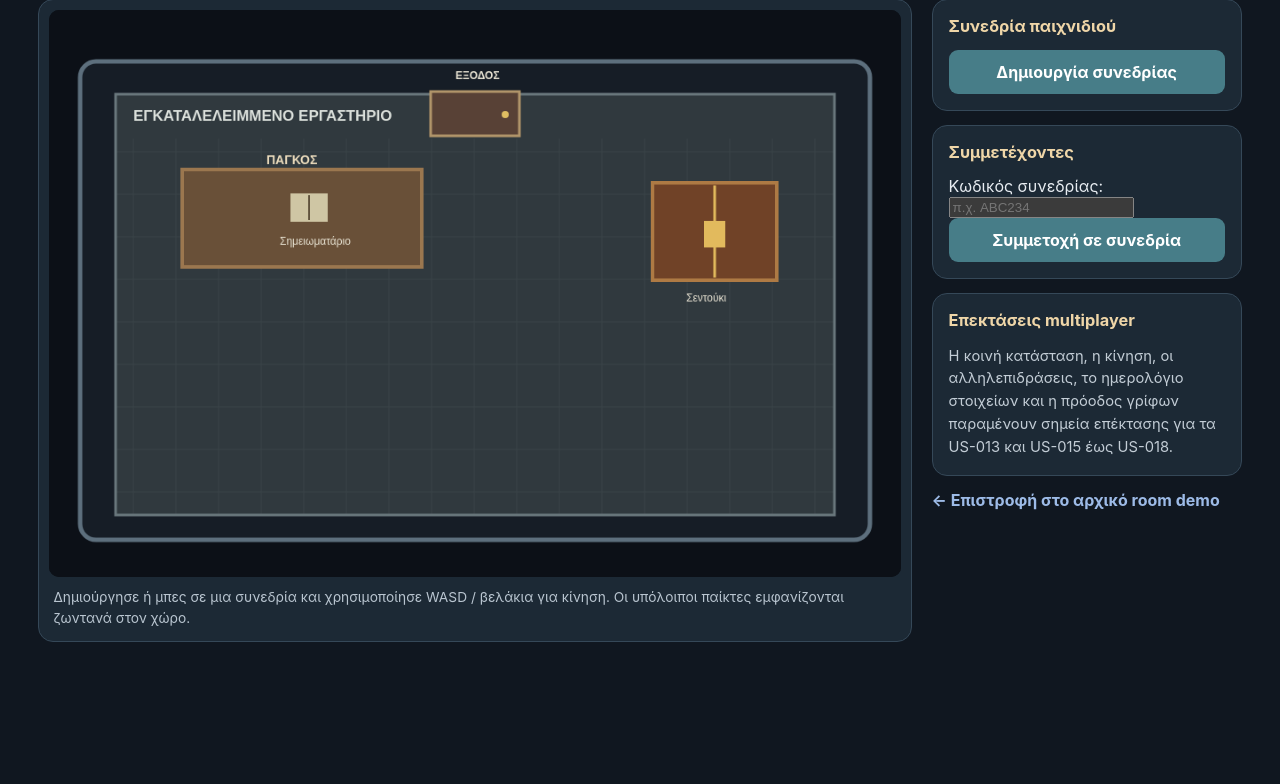
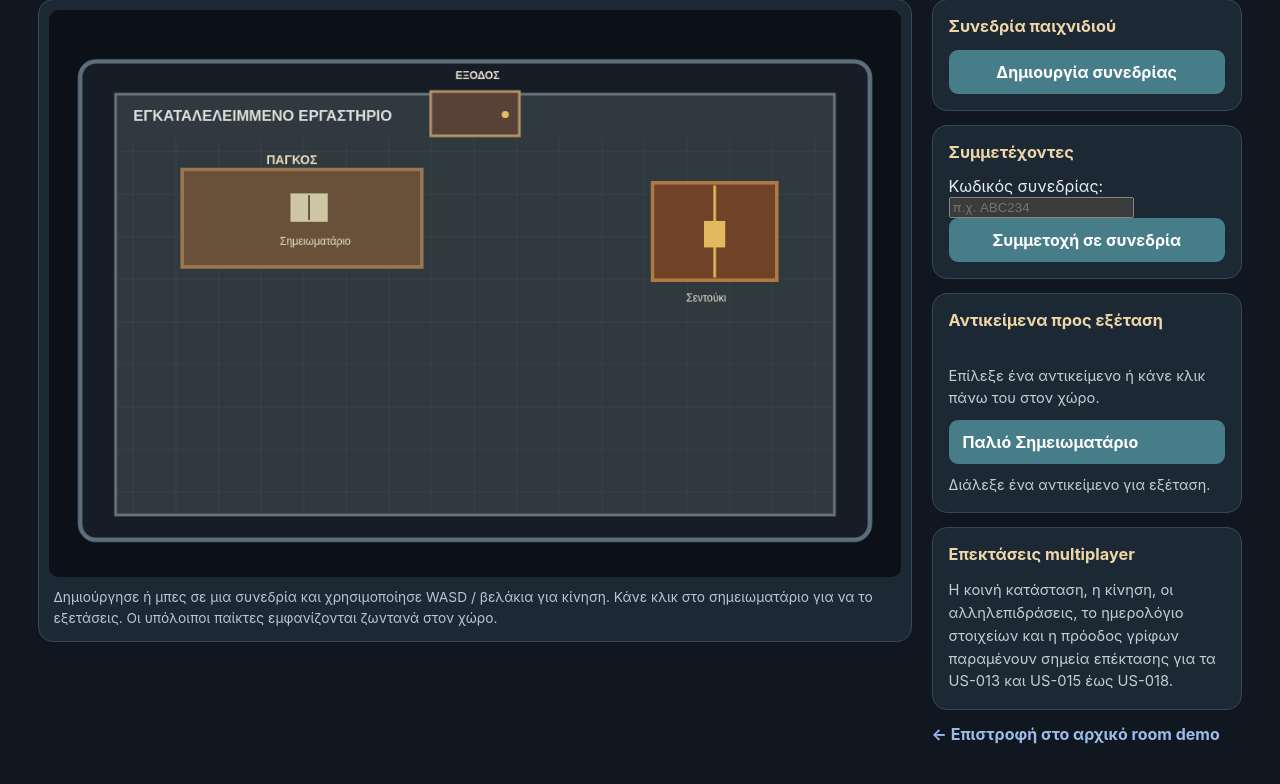
Before and after one commit to Eragon-24/EscapeHUB-Semester-Project, a Spring Boot app: page /multiplayer-room in a window 1280 px wide. Shown: the part 228-1012 px from the top of the page. Before the commit the page ends 870 px from the top, so only its background shows below. Run offline with Spring Boot 4, Linux system fonts and the light colour scheme; the visitor is signed in with stand-in values (Sample User, id 1); some of the project's set-up classes (security, data sources, template engines, error pages and the like) are left out, and stand-ins take their place.

Commit message:
Connect room object inspection to UI
Co-authored-by: Copilot <223556219+Copilot@users.noreply.github.com>

```diff
--- a/src/main/resources/static/js/nearby-object-inspection.js
+++ b/src/main/resources/static/js/nearby-object-inspection.js
@@ -9,6 +9,7 @@
             if (!this.card) {
                 return;
             }
+            this.canvas = document.getElementById('room-canvas');
 
             this.card.addEventListener('click', (event) => {
                 const button = event.target.closest('[data-inspect-object-id]');
@@ -16,6 +17,26 @@
                     this.requestInspection(button.dataset.inspectObjectId);
                 }
             });
+
+            if (this.canvas) {
+                this.canvas.addEventListener('click', (event) => {
+                    const bounds = this.canvas.getBoundingClientRect();
+                    if (!bounds.width || !bounds.height) {
+                        return;
+                    }
+
+                    const x = (event.clientX - bounds.left) * this.canvas.width / bounds.width;
+                    const y = (event.clientY - bounds.top) * this.canvas.height / bounds.height;
+                    if (x < 250 || x > 335 || y < 190 || y > 275) {
+                        return;
+                    }
+
+                    const button = this.card.querySelector('[data-inspect-object-id]');
+                    if (button) {
+                        this.requestInspection(button.dataset.inspectObjectId);
+                    }
+                });
+            }
         }
 
         requestInspection(objectId) {
--- a/src/main/resources/templates/multiplayer-room.html
+++ b/src/main/resources/templates/multiplayer-room.html
@@ -25,11 +25,13 @@
                     width="960"
                     height="640"
                     th:data-session-id="${joinedSessionId != null ? joinedSessionId : createdSessionId}"
-                    aria-label="Απεικόνιση του εγκαταλελειμμένου εργαστηρίου">
+                    aria-label="Απεικόνιση του εγκαταλελειμμένου εργαστηρίου"
+                    aria-describedby="movement-status">
             </canvas>
             <p class="board-caption" id="movement-status">
                 Δημιούργησε ή μπες σε μια συνεδρία και χρησιμοποίησε WASD / βελάκια για κίνηση.
-                Οι υπόλοιποι παίκτες εμφανίζονται ζωντανά στον χώρο.
+                Κάνε κλικ στο σημειωματάριο για να το εξετάσεις. Οι υπόλοιποι παίκτες
+                εμφανίζονται ζωντανά στον χώρο.
             </p>
         </div>
 
@@ -94,6 +96,33 @@
                 <ul id="shared-state-list"></ul>
             </section>
 
+            <section class="room-card nearby-object-inspection"
+                     aria-labelledby="nearby-object-inspection-heading">
+                <h2 id="nearby-object-inspection-heading">Αντικείμενα προς εξέταση</h2>
+                <p class="muted-message">Επίλεξε ένα αντικείμενο ή κάνε κλικ πάνω του στον χώρο.</p>
+                <ul class="nearby-object-inspection__objects">
+                    <li th:each="object : ${inspectableObjects}">
+                        <button type="button"
+                                class="nearby-object-inspection__button"
+                                th:attr="data-inspect-object-id=${object.id}"
+                                th:text="${object.name}">
+                            Εξέταση αντικειμένου
+                        </button>
+                    </li>
+                </ul>
+                <p class="nearby-object-inspection__status"
+                   role="status"
+                   aria-live="polite">
+                    Διάλεξε ένα αντικείμενο για εξέταση.
+                </p>
+                <article class="nearby-object-inspection__details"
+                         aria-live="polite"
+                         hidden>
+                    <h3></h3>
+                    <p></p>
+                </article>
+            </section>
+
             <section class="room-card">
                 <h2>Επεκτάσεις multiplayer</h2>
                 <p class="muted-message">
@@ -110,5 +139,6 @@
 <script th:src="@{/js/multiplayer-room.js}" defer></script>
 <script th:src="@{/js/game-state.js}" defer></script>
 <script th:src="@{/js/shared-state.js}" defer></script>
+<script th:src="@{/js/nearby-object-inspection.js}" defer></script>
 </body>
 </html>
```
Also changed, not shown: 1 other file.
